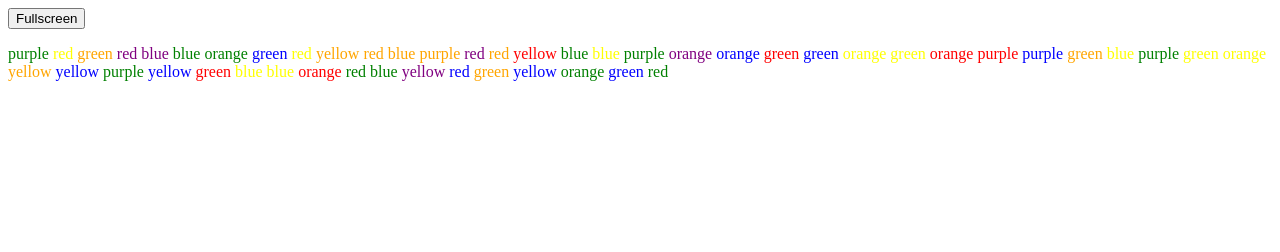
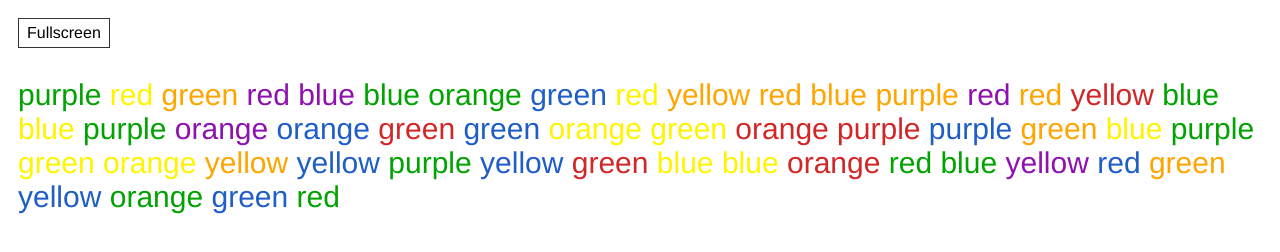
Before and after one commit to ErikBoesen/stroop, a plain HTML site: page index.html in a window 1280 px wide. Drawn offline with Linux system fonts and the light colour scheme.

Commit message:
Add better coloring and formatting for whole body

```diff
--- a/style.css
+++ b/style.css
@@ -1,9 +1,22 @@
+body {
+    font-family: 'Helvetica';
+    font-weight: 100;
+    padding: 10px;
+}
+button#fullscreen {
+    border: solid 1px #333;
+    font-size: 10px;
+    padding: 5px 8px;
+    background: none;
+    font: inherit;
+}
 :-webkit-full-screen button#fullscreen { display: none; }
 :-moz-full-screen button#fullscreen    { display: none; }
 :-ms-fullscreen button#fullscreen      { display: none; }
 :fullscreen button#fullscreen          { display: none; }
 
 #target {
+    font-size: 30px;
 }
 #target span {
 
@@ -12,9 +25,9 @@
     content: ' ';
 }
 
-#target span.red { color: red; }
-#target span.orange { color: orange; }
-#target span.yellow { color: yellow; }
-#target span.green { color: green; }
-#target span.blue { color: blue; }
-#target span.purple { color: purple; }
+#target span.red    { color: #D12727; }
+#target span.orange { color: #FFA500; }
+#target span.yellow { color: #FFF400; }
+#target span.green  { color: #00A300; }
+#target span.blue   { color: #1F5DC7; }
+#target span.purple { color: #8E11B0; }
```
